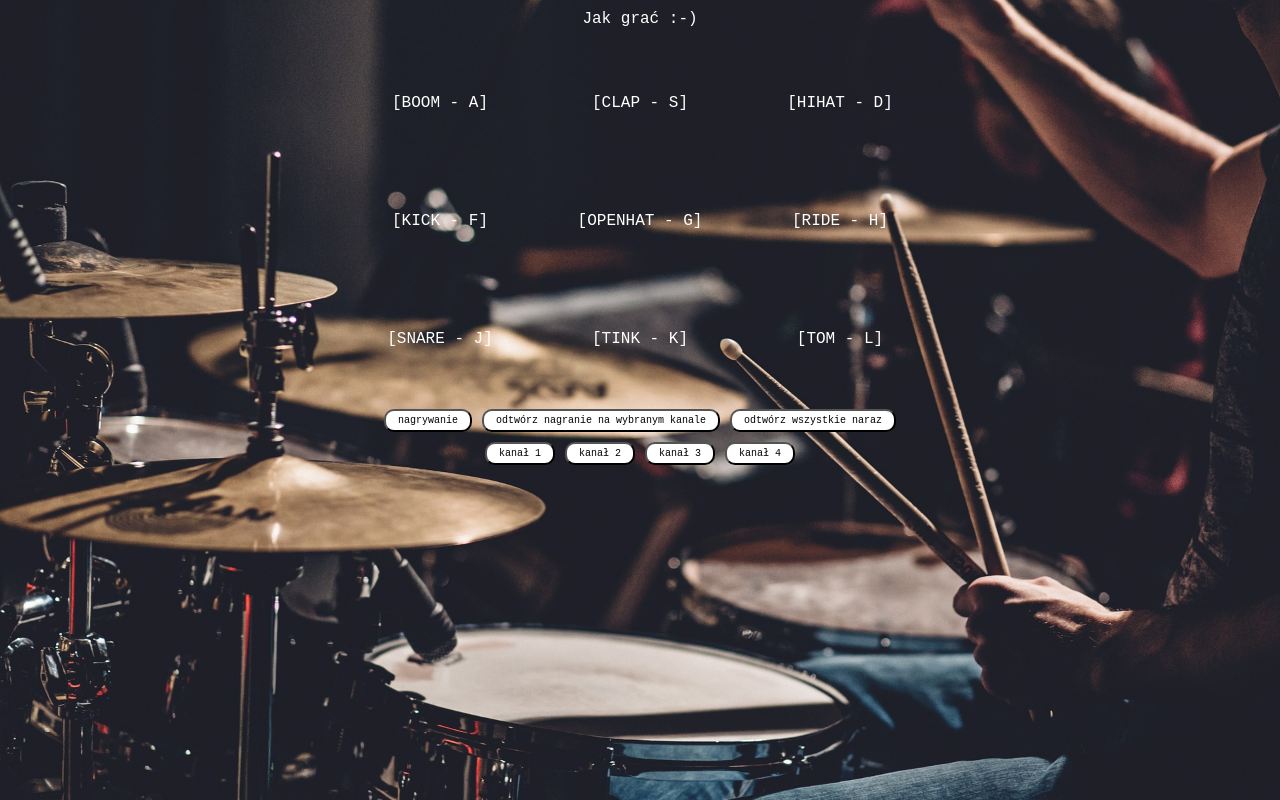
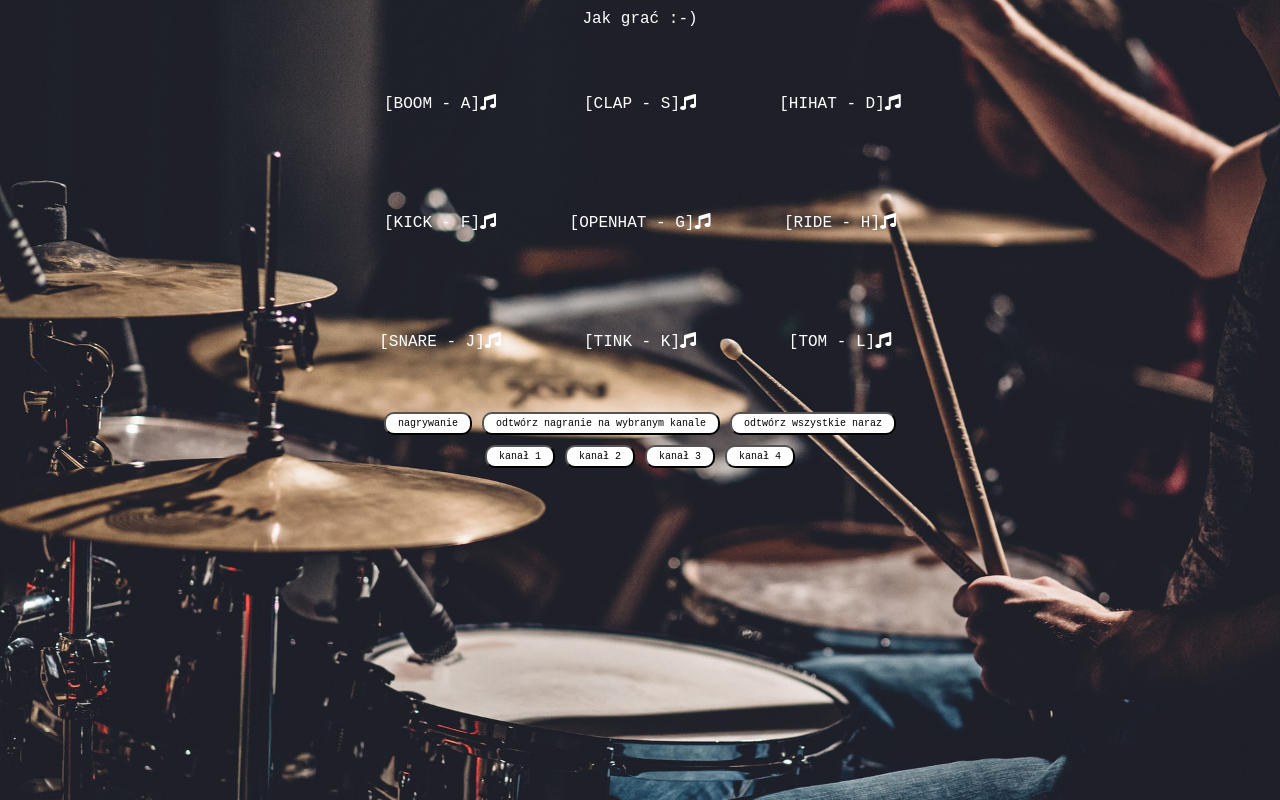
Before and after one commit to DamianOrzechowski/Programowanie-w-Javascript-zima-2020, a website with bundled scripts: page Projekt 1 -Sound Kit przerobiony/Soundkit.html in a window 1280 px wide. Built offline with nearby package versions, Linux system fonts and the light colour scheme.

Commit message:
Dodano ikony nutek

```diff
--- a/Projekt 1 -Sound Kit przerobiony/Soundkit.html
+++ b/Projekt 1 -Sound Kit przerobiony/Soundkit.html
@@ -6,21 +6,22 @@
     <title>PErkusja</title>
     <link rel="stylesheet" href="style.css">
     <script type="module" src="main2.js" defer ></script>
+    <link rel="stylesheet" href="https://use.fontawesome.com/releases/v5.15.1/css/all.css" integrity="sha384-vp86vTRFVJgpjF9jiIGPEEqYqlDwgyBgEF109VFjmqGmIY/Y4HV4d3Gp2irVfcrp" crossorigin="anonymous">
 
 </head>
 <body>
 
     <p class="h1">Jak grać :-)</p>
     <div class="namesound">
-        <p class="soundletter">[boom - a]</p>
-        <p class="soundletter">[clap - s]</p>
-        <p class="soundletter">[hihat - d]</p>
-        <p class="soundletter">[kick - f]</p>
-        <p class="soundletter">[openhat - g]</p>
-        <p class="soundletter">[ride - h]</p>
-        <p class="soundletter">[snare - j]</p>
-        <p class="soundletter">[tink - k]</p>
-        <p class="soundletter">[tom - l]</p>
+        <p class="soundletter">[boom - a]<i class="fas fa-music"></i></p>
+        <p class="soundletter">[clap - s]<i class="fas fa-music"></i></p>
+        <p class="soundletter">[hihat - d]<i class="fas fa-music"></i></p>
+        <p class="soundletter">[kick - f]<i class="fas fa-music"></i></p>
+        <p class="soundletter">[openhat - g]<i class="fas fa-music"></i></p>
+        <p class="soundletter">[ride - h]<i class="fas fa-music"></i></p>
+        <p class="soundletter">[snare - j]<i class="fas fa-music"></i></p>
+        <p class="soundletter">[tink - k]<i class="fas fa-music"></i></p>
+        <p class="soundletter">[tom - l]<i class="fas fa-music"></i></p>
 
     </div>
     <div class="sound">
```
